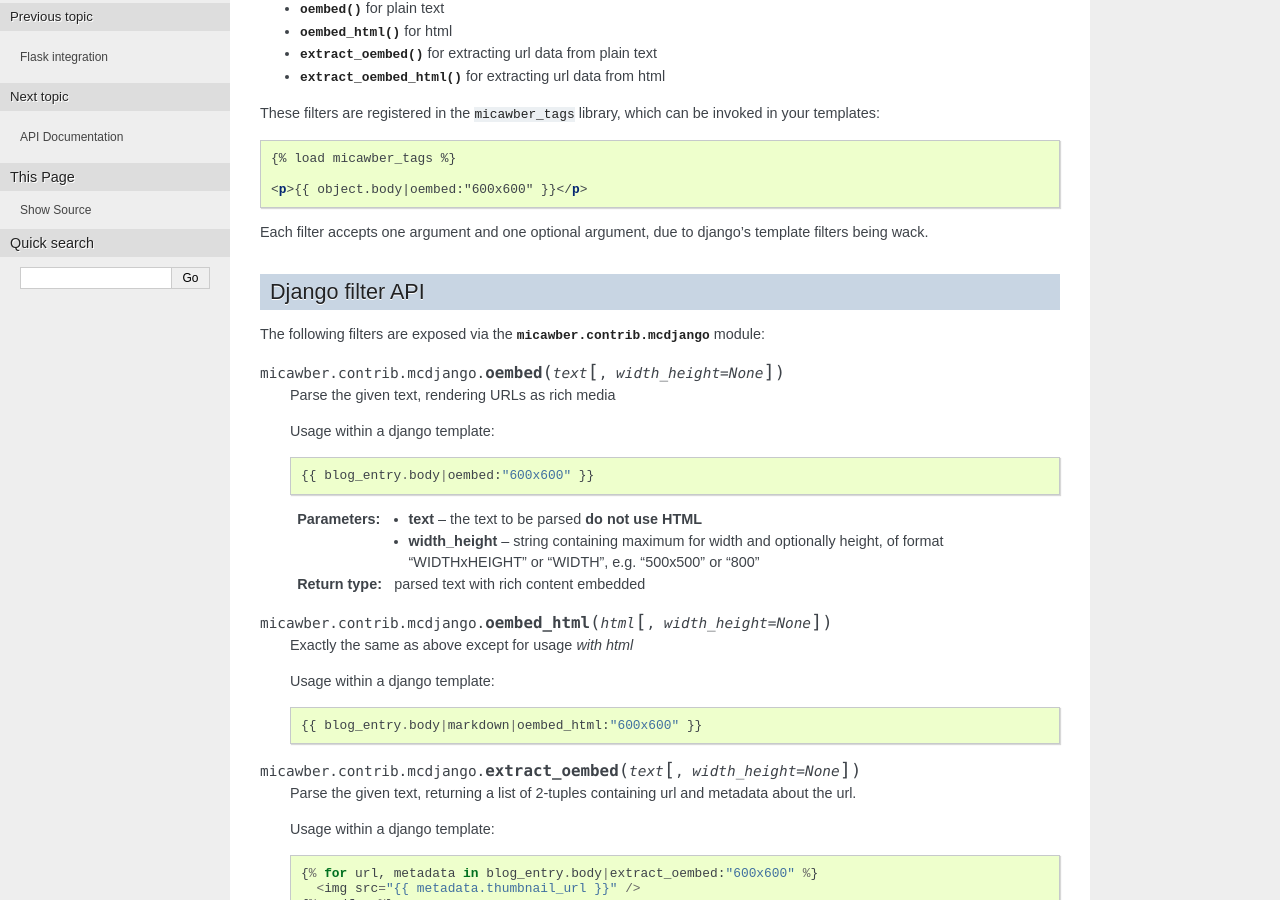
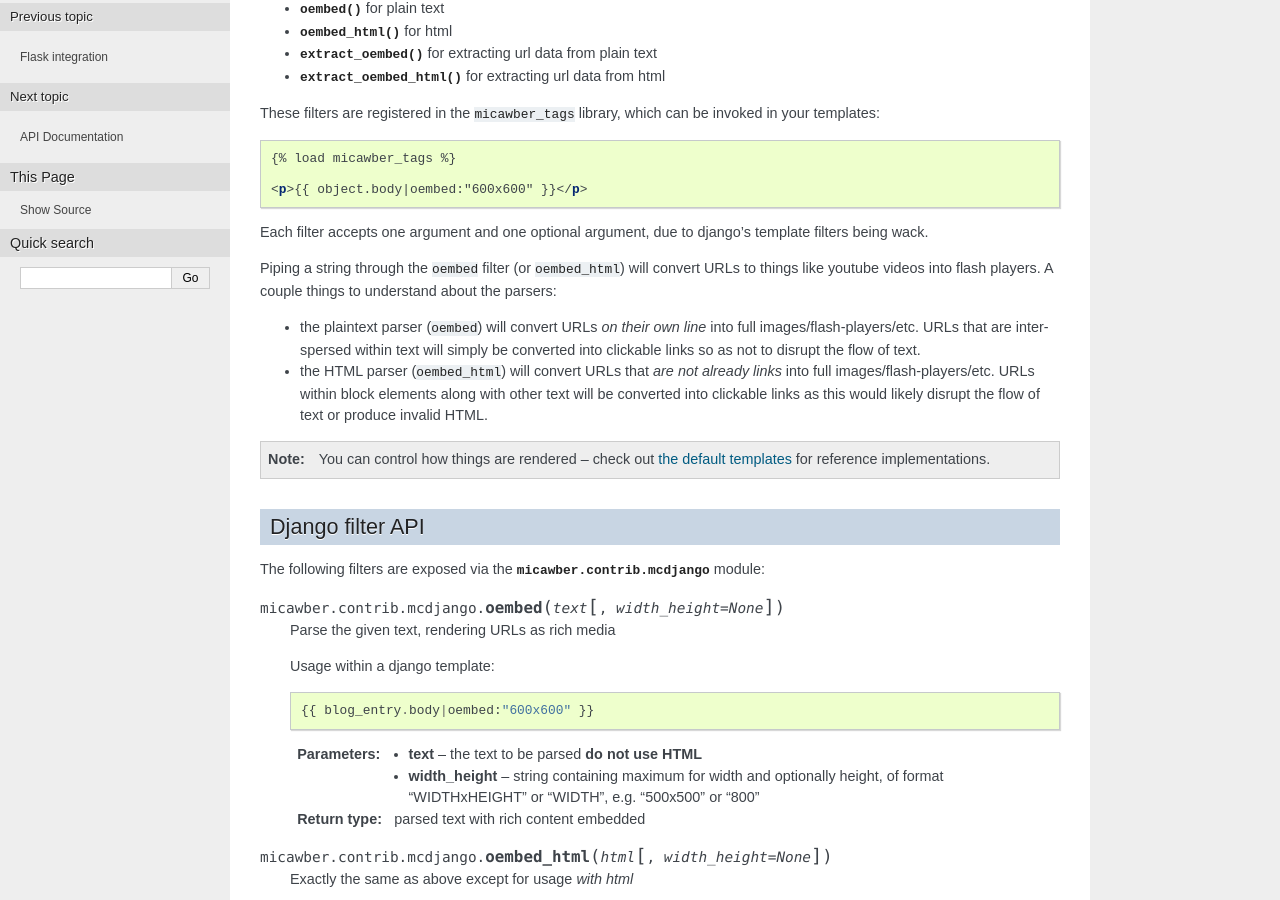
Before and after one commit to coleifer/micawber, a Sphinx documentation site: the page built from docs/django.rst, in a window 1280 px wide and 900 px high, scrolled down 335 px. Built offline with Sphinx 7.4.7, drawn with Linux system fonts in a browser that asks for light colours.

Commit message:
Adding some better docs for the parsers and notes on the django template rendering

```diff
--- a/docs/django.rst
+++ b/docs/django.rst
@@ -34,6 +34,22 @@ invoked in your templates:
 
 Each filter accepts one argument and one optional argument, due to django's template
 filters being wack.
+
+Piping a string through the ``oembed`` filter (or ``oembed_html``) will convert
+URLs to things like youtube videos into flash players.  A couple things to
+understand about the parsers:
+
+* the plaintext parser (``oembed``) will convert URLs *on their own line* into
+  full images/flash-players/etc.  URLs that are interspersed within text will
+  simply be converted into clickable links so as not to disrupt the flow of text.
+* the HTML parser (``oembed_html``) will convert URLs that *are not already links*
+  into full images/flash-players/etc.  URLs within block elements along with other
+  text will be converted into clickable links as this would likely disrupt the flow
+  of text or produce invalid HTML.
+
+.. note::
+    You can control how things are rendered -- check out `the default templates <https://github.com/coleifer/micawber/tree/master/micawber/contrib/mcdjango/templates/micawber>`_
+    for reference implementations.
 
 
 Django filter API
```
Also changed, not shown: docs/getting_started.rst (+28 -0 lines).
